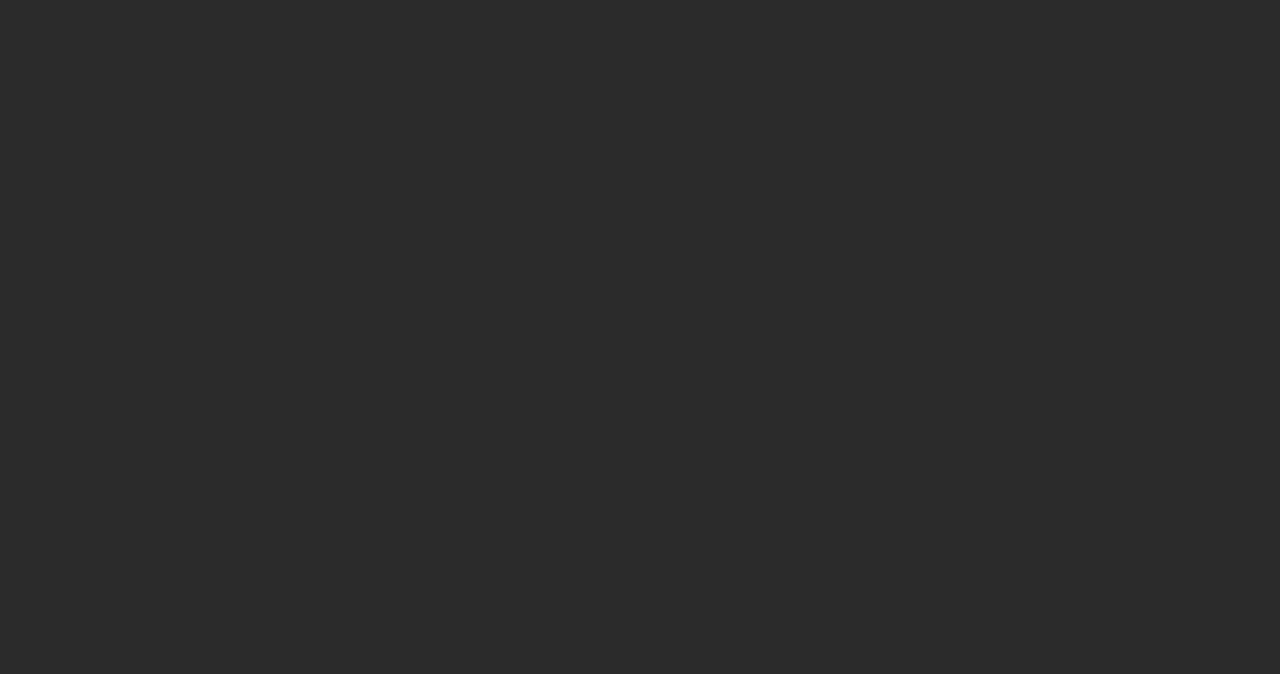
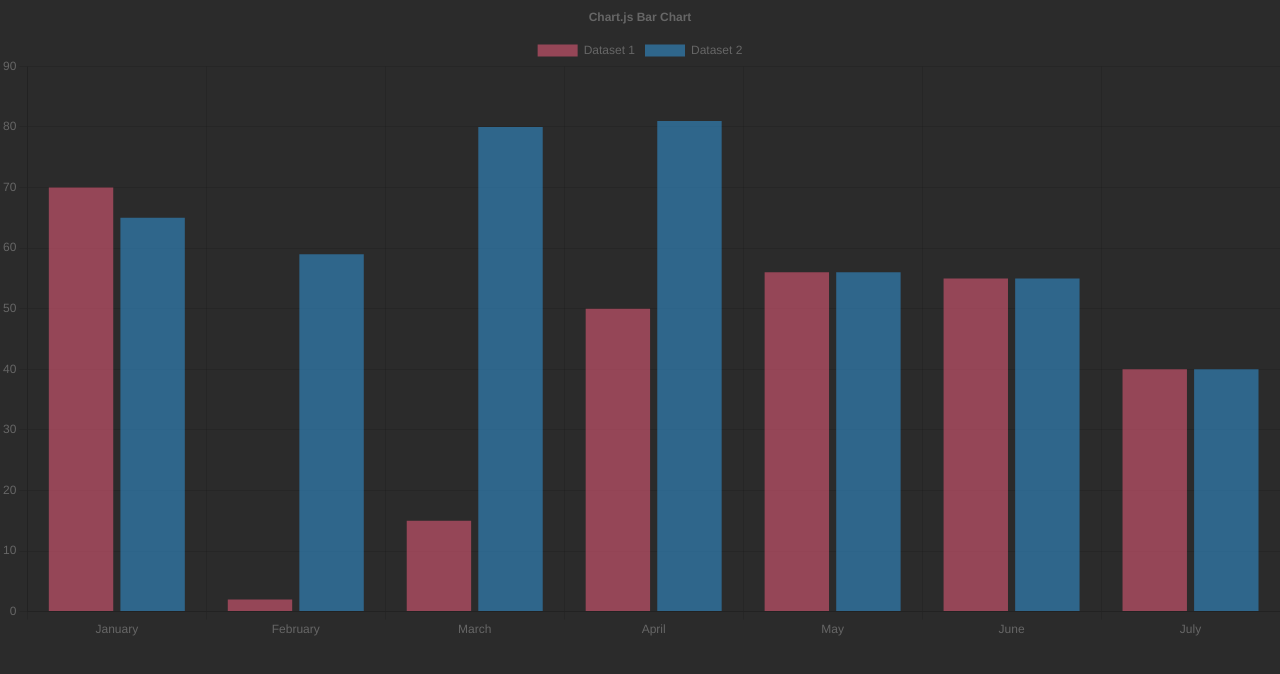
Before and after one commit to Tsebo200/Dream-Team, a React (Create React App) app: page /bar in a window 1280 px wide. Before the commit this address had no page. Shown: the top 674 px of the page. Built offline with nearby package versions, Linux system fonts and the light colour scheme.

Commit message:
Bar Chart Displaying

```diff
--- a/src/App.js
+++ b/src/App.js
@@ -4,6 +4,7 @@
 import Compare from './components/Comparison';
 import ReactChart from './Testings/ReactChart';
 import LineChart from './Testings/ReactLine';
+import BarChart from './Testings/ReactBar';
 
 function App() {
   return (
@@ -11,6 +12,7 @@
         <Route path='/' element= {<Compare/>} />
         <Route path='/chart' element = {<ReactChart/>} />
         <Route path='/line' element = {<LineChart/>} />
+        <Route path='/bar' element = {<BarChart/>} />
     </Routes>
   );
 }
--- /dev/null
+++ b/src/Testings/ReactBar.js
@@ -0,0 +1,55 @@
+import React from 'react';
+import {Chart as ChartJS, CategoryScale, LinearScale, BarElement, Title, Tooltip, Legend,} from 'chart.js';
+import { Bar } from 'react-chartjs-2';
+// import faker from 'faker';
+
+const BarChart = () => {
+
+
+
+ChartJS.register(
+  CategoryScale,
+  LinearScale,
+  BarElement,
+  Title,
+  Tooltip,
+  Legend
+);
+
+const options = {
+  responsive: true,
+  plugins: {
+    legend: {
+      position: 'top',
+    },
+    title: {
+      display: true,
+      text: 'Chart.js Bar Chart',
+    },
+  },
+};
+
+const labels = ['January', 'February', 'March', 'April', 'May', 'June', 'July'];
+
+const data = {
+  labels,
+  datasets: [
+    {
+      label: 'Dataset 1',
+      data:  [70, 2, 15, 50, 56, 55, 40],
+      backgroundColor: 'rgba(255, 99, 132, 0.5)',
+    },
+    {
+      label: 'Dataset 2',
+      data: [65, 59, 80, 81, 56, 55, 40],
+      backgroundColor: 'rgba(53, 162, 235, 0.5)',
+    },
+  ],
+};
+
+
+  return <Bar options={options} data={data} />;
+
+}
+
+export default BarChart
```
